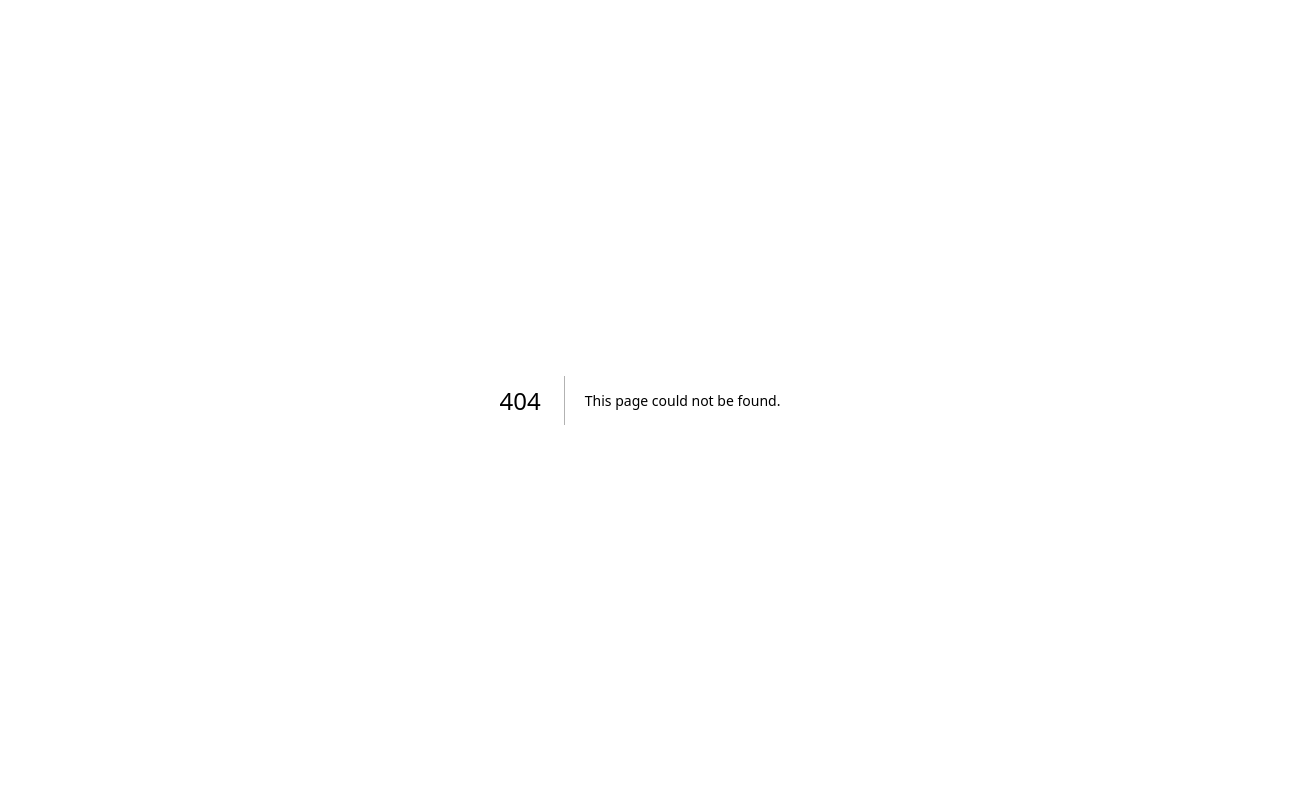
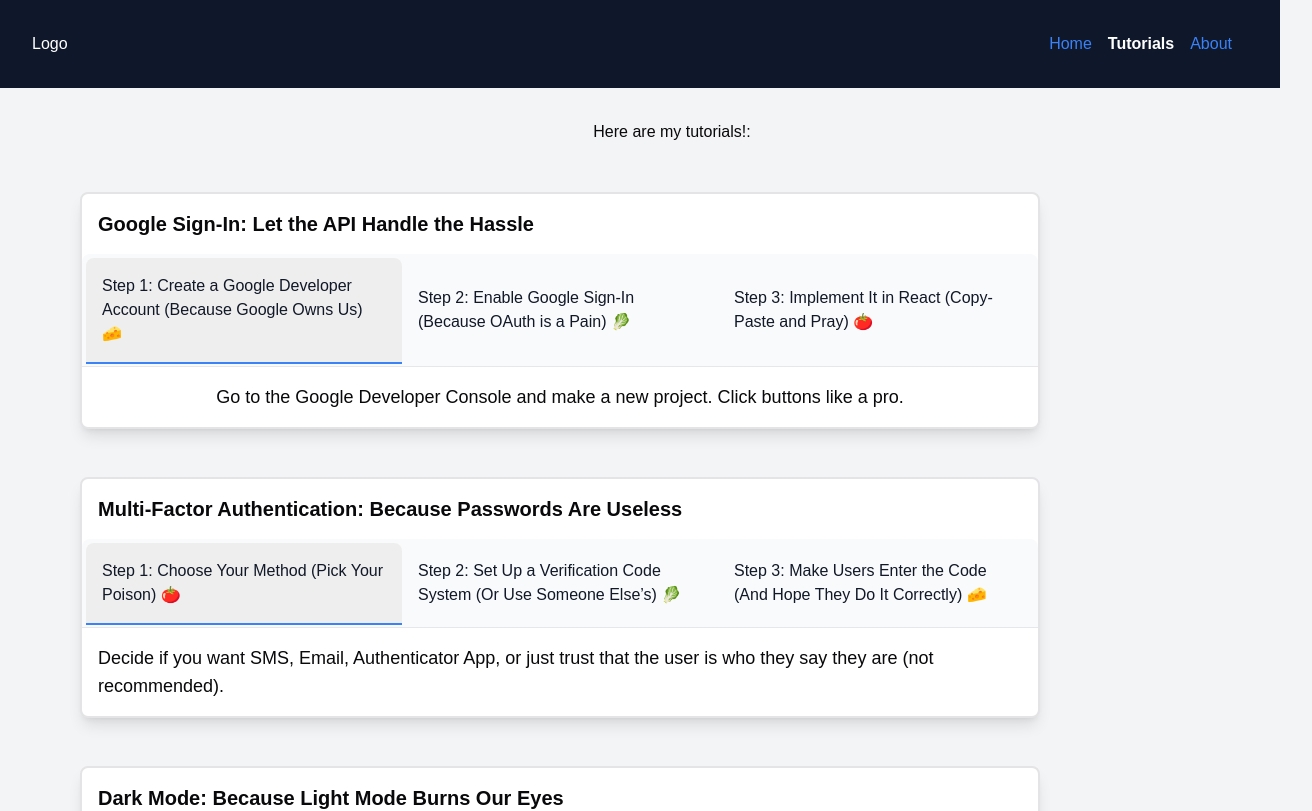
Before and after one commit to aayalapalacin/react-playgroundv2.0, a Next.js app: page /tutorials in a window 1280 px wide. Before the commit this address had no page. Shown: the top 811 px of the page, 1312 px wide, since content can reach past the window. Built offline with nearby package versions, Linux system fonts and the light colour scheme.

Commit message:
updated file structure

```diff
--- a/package.json
+++ b/package.json
@@ -15,7 +15,7 @@
     "class-variance-authority": "^0.7.1",
     "clsx": "^2.1.1",
     "lucide-react": "^0.474.0",
-    "motion": "^12.0.6",
+    "motion": "^12.4.3",
     "next": "15.1.6",
     "react": "^19.0.0",
     "react-dom": "^19.0.0",
--- /dev/null
+++ b/src/app/about/page.tsx
@@ -0,0 +1,18 @@
+"use client";
+import { useRouter } from "next/navigation";
+
+export default function About() {
+  const router = useRouter();
+
+  return (
+    <div>
+      <h1>About Us</h1>
+      <button
+        onClick={() => router.push("/")}
+        className="bg-blue-500 text-white p-2 rounded-md"
+      >
+        Go Home
+      </button>
+    </div>
+  );
+}
--- a/src/app/layout.tsx
+++ b/src/app/layout.tsx
@@ -1,5 +1,6 @@
 import type { Metadata } from "next";
-import './styles/globals.css'
+import "./styles/globals.css";
+import { Navigation } from "@/components/navigation";
 
 export const metadata: Metadata = {
   title: "React Playground",
@@ -11,8 +12,14 @@ export default function RootLayout({
 }: Readonly<{ children: React.ReactNode }>) {
   return (
     <html lang="en">
-      <body className="antialiased">
+      <body className="bg-gray-100">
+        <header className="bg-slate-900 text-white p-4 text-center">
+          <Navigation />
+        </header>
         {children}
+        <footer className="bg-slate-900 text-white p-4 text-center">
+          Made with ❤️ by {"React Playground"}
+        </footer>
       </body>
     </html>
   );
--- a/src/app/page.tsx
+++ b/src/app/page.tsx
@@ -1,44 +1,10 @@
-import React from "react";
-// import Navbar from "@/components/ui/navbar";
-import { tutorialsArray } from "@/tutorials";
+"use client";
 import { Button } from "@/components/ui/button";
 import Link from "next/link";
-import TransitionCards from "@/components/transitionCards";
-import {
-  NavigationMenu,
-  NavigationMenuContent,
-  NavigationMenuItem,
-  NavigationMenuLink,
-  NavigationMenuList,
-  NavigationMenuTrigger,
-} from "@/components/ui/navigation-menu";
 
 export default function Home() {
   return (
     <div className="container justify-items-center m-8">
-       <div className="navbar m-8">
-        <NavigationMenu>
-          <NavigationMenuList>
-            {/* This is where the Tutorials tab link starts */}
-            <NavigationMenuItem>
-              <NavigationMenuTrigger className="w-48">
-                Tutorials
-              </NavigationMenuTrigger>
-              <NavigationMenuContent>
-                <NavigationMenuLink>
-                  {tutorialsArray && tutorialsArray.length > 0
-        ? tutorialsArray.map((tutorial, tutorialIndex) => {
-            return  <TransitionCards tutorial={tutorial} />}
-                </NavigationMenuLink>
-              </NavigationMenuContent>
-            </NavigationMenuItem>
-          </NavigationMenuList>
-        </NavigationMenu>
-      </div>
-      {/* <Navbar/> */}
-
-      <h1>Here are my tutorials!:</h1>
-
       <Button className="mt-8">
         <Link href={"https://ui.shadcn.com/docs/components/button"}>
           Click My ShadCN Button
--- /dev/null
+++ b/src/app/tutorials/page.tsx
@@ -0,0 +1,19 @@
+"use client";
+// import Navbar from "@/components/ui/navbar";
+import { tutorialsArray } from "@/tutorials";
+import TransitionCards from "@/components/transitionCards";
+
+export default function Tutorials() {
+  return (
+    <div className="container justify-items-center m-8">
+      <h1>Here are my tutorials!:</h1>
+      <div>
+        {tutorialsArray && tutorialsArray.length > 0
+          ? tutorialsArray.map((tutorial) => {
+              return <TransitionCards tutorial={tutorial} key={""} />;
+            })
+          : "no tutorials"}
+      </div>
+    </div>
+  );
+}
--- /dev/null
+++ b/src/components/navigation.tsx
@@ -0,0 +1,37 @@
+"use client";
+import Link from "next/link";
+import { usePathname } from "next/navigation";
+
+export const Navigation = () => {
+  const pathname = usePathname();
+
+  return (
+    <nav className="flex justify-between items-center p-4">
+      <div>Logo</div>
+      <div>
+        <Link
+          href="/"
+          className={pathname === "/" ? "font-bold mr-4" : "text-blue-500 mr-4"}
+        >
+          Home
+        </Link>
+        <Link
+          href="/tutorials"
+          className={
+            pathname === "/tutorials" ? "font-bold mr-4" : "text-blue-500 mr-4"
+          }
+        >
+          Tutorials
+        </Link>
+        <Link
+          href="/about"
+          className={
+            pathname === "/about" ? "font-bold mr-4" : "text-blue-500 mr-4"
+          }
+        >
+          About
+        </Link>
+      </div>
+    </nav>
+  );
+};
```
Also changed, not shown: 1 other file (tests, documents, lock files or other folders).
